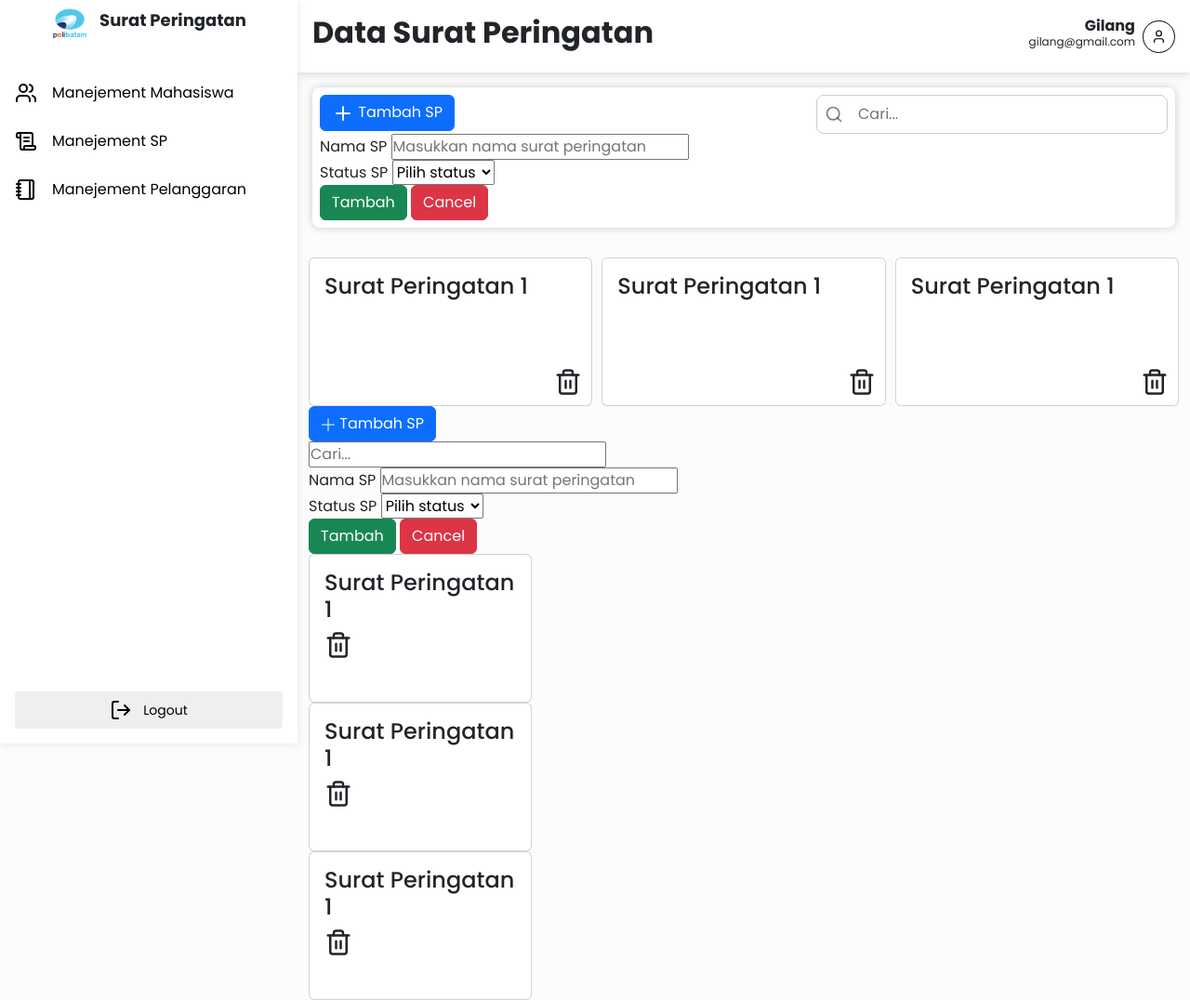
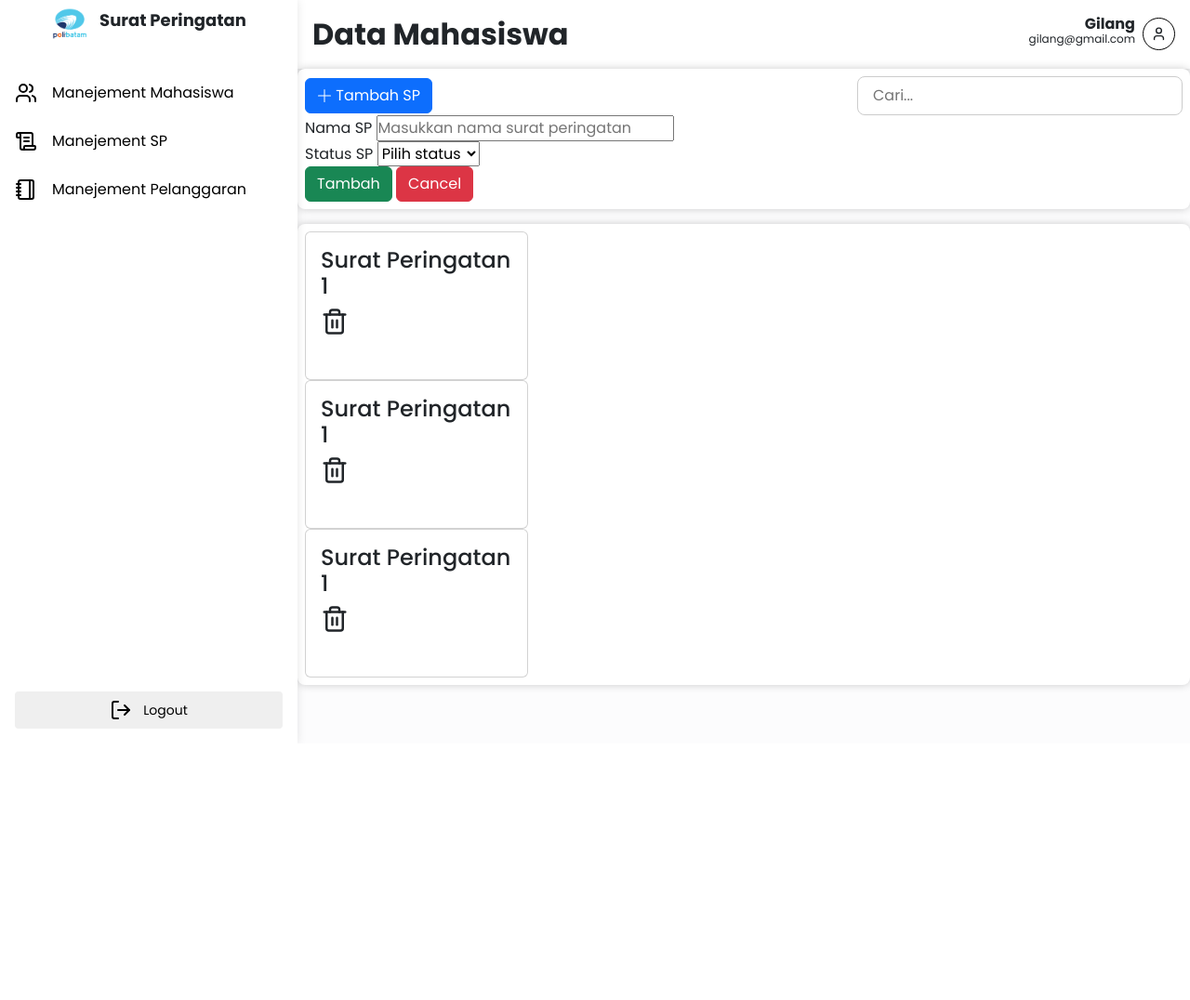
Before and after one commit to FranklinChang08/SuratPeringatan, a PHP site: page /staff/surat.php in a window 1280 px wide. Shown: the whole page at 93% size. After the commit the page ends 795 px from the top, so only its background shows below. Run offline with PHP 8.4, Linux system fonts and the light colour scheme; some libraries are stand-ins or nearby versions.

Commit message:
Perbaiki tampilan setelah merge

```diff
--- a/staff/surat.php
+++ b/staff/surat.php
@@ -12,80 +12,48 @@
 
     <link rel="stylesheet" href="../static/style/font.css">
     <link rel="stylesheet" href="../static/style/sidebar.css">
+    <link rel="stylesheet" href="../static/style/dashboard.css">
+    <link rel="stylesheet" href="../static/style/surat.css">
 
     <style>
-    :root {
-      --primary: #1e88e5;
-      --warning: #fdd835;
-      --destroy: #e53935;
+        /* Buat custom backdrop */
+        .modal-backdrop {
+            background-color: rgba(0, 0, 0, 0.8) !important;
+            backdrop-filter: blur(1000px) !important;
+            -webkit-backdrop-filter: blur(1000px) !important;
         }
 
-    * {
-      margin: 0;
-      padding: 0;
-      box-sizing: border-box;
+        .modal-backdrop.show {
+            background-color: rgba(0, 0, 0, 0.25);
+            backdrop-filter: blur(100px);
+            -webkit-backdrop-filter: blur(100px);
         }
 
-    body {
-      background-color: #f4f5f6;
+        .modal-backdrop {
+            transition: opacity 0.3s ease;
         }
 
-    .main-content {
-      margin-left: 20rem;
-      width: calc(100%-20rem);
-    }
-
-    .main-content .header {
-      background-color: white;
-      padding: 1rem;
-      display: flex;
-      justify-content: space-between;
-      align-items: center;
-
-      box-shadow: 0 0 10px rgba(0, 0, 0, 0.2);
-    }
-
-
-    .main-content .header .account .account-desc {
-      text-align: end;
-    }
-
-    .main-content .header .account svg {
-      border: black solid 1px;
-      width: 35px;
-      height: 35px;
-      aspect-ratio: 35px;
-      border-radius: 100%;
-      padding: 0.5rem;
-    }
-
-    .main-content .header .account {
-      line-height: 1.2;
-      display: flex;
-      align-items: center;
-      gap: 8px;
-    }
-
-    .main-content .header .account .email {
-      font-weight: 400;
-      font-size: 12px;
-    }
-
-    .tableMahasiswa {
-      padding: 1rem;
-    }
-
-    .tableMahasiswa .container {
+        .card-group .container {
             background-color: white;
             padding: 0.5rem;
             border-radius: 8px;
             box-shadow: 0 0 10px rgba(0, 0, 0, 0.2);
             margin-bottom: 1rem;
-      overflow-x: auto;
         }
 
-    .tableMahasiswa .container .button-search .btnTambah,
-    .tableMahasiswa .container .button-search .btnImport {
+        .card-group .container .button {
+            display: flex;
+            justify-content: space-between;
+            align-items: center;
+        }
+
+        .card-group .container .button .button-group {
+            display: flex;
+            gap: 8px;
+        }
+
+        .card-group .container .button .btnTambah,
+        .card-group .container .button .btnImport {
             padding: 0.5rem 1rem;
             border: none;
             border-radius: 4px;
@@ -93,7 +61,7 @@
             font-weight: 600;
         }
 
-    .tableMahasiswa .container .button-search .btnTambah {
+        .card-group .container .button .btnTambah {
             display: flex;
             align-items: center;
             gap: 0.5rem;
@@ -101,7 +69,7 @@
             color: white;
         }
 
-    .tableMahasiswa .container .button-search .btnImport {
+        .card-group .container .button .btnImport {
             display: flex;
             align-items: center;
             gap: 0.5rem;
@@ -109,7 +77,7 @@
             color: white;
         }
 
-    .tableMahasiswa .container .button-search form {
+        .card-group .container .button .form-search {
             display: flex;
             align-items: center;
             gap: 0.5rem;
@@ -118,89 +86,19 @@
             border-radius: 8px;
         }
 
-    .tableMahasiswa .container .button .form-search {
-      display: flex;
-      align-items: center;
-      gap: 0.5rem;
-      border: 1px solid #ccc;
-      padding: 0 0.5rem;
-      border-radius: 8px;
-    }
-
-    .tableMahasiswa .container .button .form-search label {
+        .card-group .container .button .form-search label {
             display: flex;
             align-items: center;
             justify-content: center;
             color: rgba(0, 0, 0, 0.5);
         }
 
-    .tableMahasiswa .container .button form input {
+        .card-group .container .button form input {
             padding: 0.5rem;
             border: none;
             outline: none;
             background-color: transparent;
         }
-
-
-    .group-card {
-      display: grid;
-      grid-template-columns: 1fr 1fr 1fr;
-      gap: 10px;
-    }
-
-    .group-card .card {
-      position: relative;
-    }
-
-    .group-card .card .card-icon{
-      position: absolute;
-      bottom: 10px;
-      right: 10px;
-    }
-
-    table {
-      width: 100%;
-      border-collapse: collapse;
-      font-family: Arial, sans-serif;
-      font-size: 14px;
-    }
-
-    thead {
-      background: #f1f5f9;
-    }
-
-    th,
-    td {
-      padding: 10px 12px;
-      text-align: left;
-      border-bottom: 1px solid #e2e8f0;
-    }
-
-    tbody tr:nth-child(odd) {
-      background: #f9fafb;
-    }
-
-    tbody tr:hover {
-      background: #f1f5f9;
-    }
-
-    @media screen and (max-width: 746px) {
-      .tableMahasiswa .container .button .button-group {
-        display: grid;
-        grid-template-columns: 1fr;
-        gap: 0.5rem;
-      }
-
-      .group-card {
-        grid-template-columns: 1fr 1fr;
-      }
-
-      .main-content {
-        margin: 0;
-        width: 100%;
-      }
-    }
-
     </style>
 
     <link href="https://cdn.jsdelivr.net/npm/bootstrap@5.3.8/dist/css/bootstrap.min.css" rel="stylesheet"
@@ -217,121 +115,20 @@
 
     <div class="main-content">
         <header class="header">
-      <h2 class="fw-bold">Data Surat Peringatan</h2>
-
+            <h2 class="fw-bold mb-0">Data Mahasiswa</h2>
             <div class="account">
                 <div class="account-desc">
                     <h2 class="nama fs-6 mb-0 fw-bold">Gilang</h2>
                     <h2 class="email">gilang@gmail.com</h2>
                 </div>
-        <svg xmlns="http://www.w3.org/2000/svg" width="30" height="30" viewBox="0 0 24 24" fill="none" stroke="currentColor" stroke-width="2" stroke-linecap="round" stroke-linejoin="round" class="lucide lucide-user-icon lucide-user">
+                <svg xmlns="http://www.w3.org/2000/svg" width="30" height="30" viewBox="0 0 24 24" fill="none"
+                    stroke="currentColor" stroke-width="2" stroke-linecap="round" stroke-linejoin="round"
+                    class="lucide lucide-user-icon lucide-user">
                     <path d="M19 21v-2a4 4 0 0 0-4-4H9a4 4 0 0 0-4 4v2" />
                     <circle cx="12" cy="7" r="4" />
                 </svg>
             </div>
         </header>
-
-
-    <section id="tableMahasiswa" class="tableMahasiswa">
-      <div class="container w-100">
-        <div class="button d-flex justify-content-between flex-column flex-md-row gap-2">
-          <div class="button-group">
-            <button type="button" class="btn btn-primary font-poppins" class="btn btn-primary" data-bs-toggle="modal" data-bs-target="#createMahasiswa">
-              <svg xmlns="http://www.w3.org/2000/svg" width="24" height="24" viewBox="0 0 24 24" fill="none" stroke="currentColor" stroke-width="2" stroke-linecap="round" stroke-linejoin="round" class="lucide lucide-plus-icon lucide-plus">
-                <path d="M5 12h14" />
-                <path d="M12 5v14" />
-              </svg>
-              Tambah SP</button>
-          </div>
-
-          <form action="" class="form-search">
-            <label for="search"><svg xmlns="http://www.w3.org/2000/svg" width="20" height="20" viewBox="0 0 24 24" fill="none" stroke="currentColor" stroke-width="2" stroke-linecap="round" stroke-linejoin="round" class="lucide lucide-search-icon lucide-search">
-                <path d="m21 21-4.34-4.34" />
-                <circle cx="11" cy="11" r="8" />
-              </svg></label>
-            <input type="text" name="search" id="search" placeholder="Cari...">
-          </form>
-
-        </div>
-
-        <!-- Tambahkan bagian ini di bawah -->
-        <div class="sp-form">
-          <div class="sp-left">
-            <label for="nama-sp">Nama SP</label>
-            <input type="text" id="nama-sp" placeholder="Masukkan nama surat peringatan">
-          </div>
-
-          <div class="sp-right">
-            <label for="status-sp">Status SP</label>
-            <select id="status-sp">
-              <option value="">Pilih status</option>
-              <option value="active">Activate</option>
-              <option value="nonactive">Deactivate</option>
-            </select>
-          </div>
-
-          <div class="sp-buttons">
-            <button type="button" class="btn btn-success">Tambah</button>
-            <button type="button" class="btn btn-danger">Cancel</button>
-          </div>
-        </div>
-
-      </div>
-    </section>
-    <div class="container group-card">
-      <?php for ($i = 0; $i < 3; $i++) { ?>
-        <div class="card" style="height: 10rem">
-          <div class="card-body">
-            <h4 class="card-title">Surat Peringatan 1 </h4>
-            <div class="card-icon">
-              <svg xmlns="http://www.w3.org/2000/svg" width="30" height="30" viewBox="0 0 24 24" fill="none" stroke="currentColor" stroke-width="2" stroke-linecap="round" stroke-linejoin="round" class="lucide lucide-trash2-icon lucide-trash-2">
-                <path d="M10 11v6" />
-                <path d="M14 11v6" />
-                <path d="M19 6v14a2 2 0 0 1-2 2H7a2 2 0 0 1-2-2V6" />
-                <path d="M3 6h18" />
-                <path d="M8 6V4a2 2 0 0 1 2-2h4a2 2 0 0 1 2 2v2" />
-              </svg>
-            </div>
-          </div>
-        </div>
-      <?php } ?>
-    </div>
-    <!-- Modal -->
-    <div class="modal fade" id="createMahasiswa" data-bs-backdrop="static" data-bs-keyboard="false" tabindex="-1" aria-labelledby="createMahasiswaLabel" aria-hidden="true">
-      <div class="modal-dialog modal-dialog-centered">
-        <div class="modal-content">
-          <div class="modal-header">
-            <h1 class="modal-title fs-5" id="createMahasiswaLabel">Form Manejement Pelanggaran</h1>
-            <button type="button" class="btn-close" data-bs-dismiss="modal" aria-label="Close"></button>
-          </div>
-          <div class="modal-body">
-            <form action="" method="POST">
-              <div class="mb-3">
-                <label for="nama" class="form-label">Mahasiswa</label>
-                <input type="text" class="form-control" id="nama">
-              </div>
-              <div class="mb-3">
-                <label for="nim" class="form-label">Jenis Surat Peringatan</label>
-                <input type="text" class="form-control" id="nim">
-              </div>
-              <div class="mb-3">
-                <label for="prodi" class="form-label">Tanggal</label>
-                <input type="text" class="form-control" id="prodi">
-              </div>
-              <div class="mb-3">
-                <label for="kelas" class="form-label">Status Pelanggaran</label>
-                <input type="text" class="form-control" id="kelas">
-              </div>
-              <div>
-                <button type="button" class="btn btn-secondary" data-bs-dismiss="modal">Close</button>
-                <button type="submit" class="btn btn-primary">Submit</button>
-              </div>
-            </form>
-          </div>
-
-        </div>
-      </div>
-    </div>
 
         <section id="card-group" class="card-group">
 
```
Lines whose indentation alone changed are shown as unchanged.
